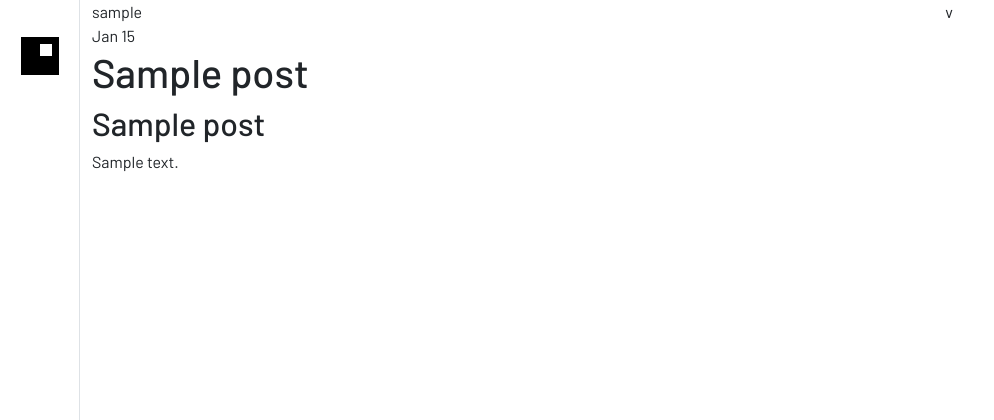
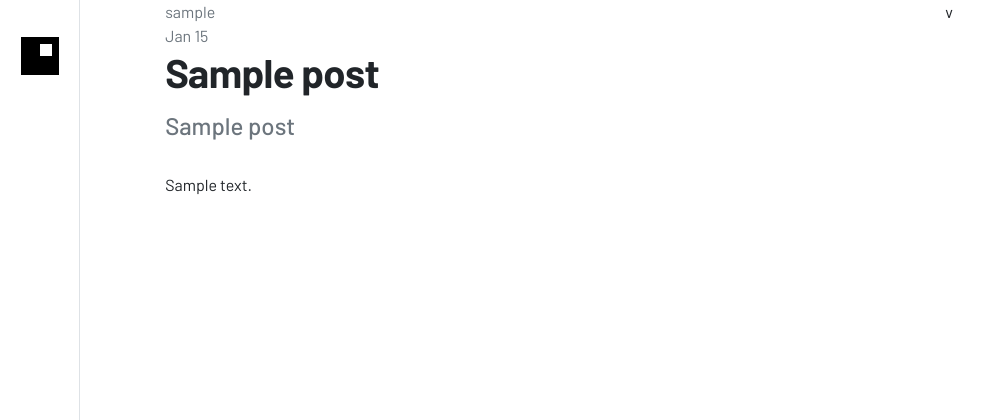
Before and after one commit to Zu18/django_blog, a Django app: template djblogger/djblogger/templates/blog/single.html in a window 1280 px wide. Shown: the top 420 px of the page, without its empty margins (0-994 px from the left). Run offline with Django 4.2, Linux system fonts and the light colour scheme; the template is opened without the code that fills it: values that come from a table or form of the project are taken from there, others are empty; tables that the repository leaves empty hold one stand-in row (values such as "Sample post").

Commit message:
Styling the center part of single page

```diff
--- a/djblogger/djblogger/templates/blog/single.html
+++ b/djblogger/djblogger/templates/blog/single.html
@@ -5,11 +5,19 @@
 {% endblock %}
 
 {% block content-mid %}
-<div>{{post.author}}</div>
-<div>{{post.updated_at|date:"M d"}}</div>
-<h1>{{post.title}}</h1>
-<h2>{{post.subtitle}}</h2>
-{{post.content}}
+
+<style>
+    .blogger h1 {
+       letter-spacing: -0.6px;
+    }
+</style>
+<div class="blogger center mx-auto" style="max-width: 683px">
+    <div class="text-muted">{{post.author}}</div>
+    <div class="text-muted">{{post.updated_at|date:"M d"}}</div>
+    <h1 class="fw-bold pb-2">{{post.title}}</h1>
+    <h2 class="text-muted fs-4 pb-4">{{post.subtitle}}</h2>
+    {{post.content}}
+</div>
 {% endblock %}
 
 {% block content-right %}
```
